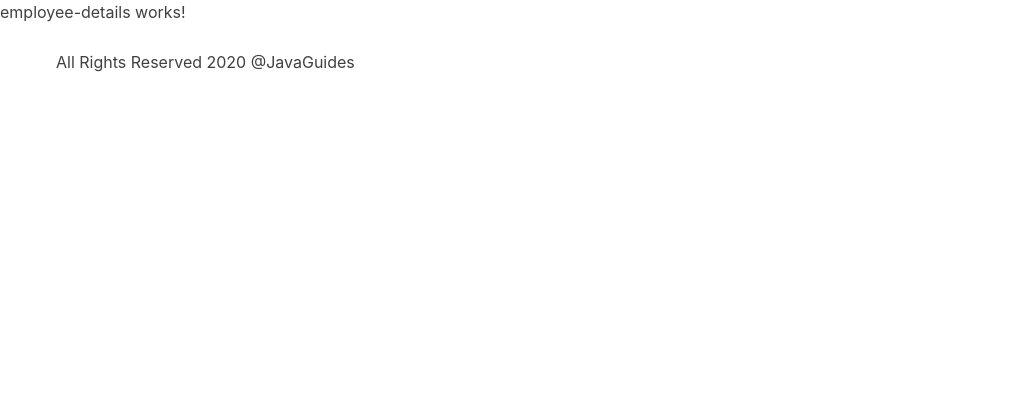
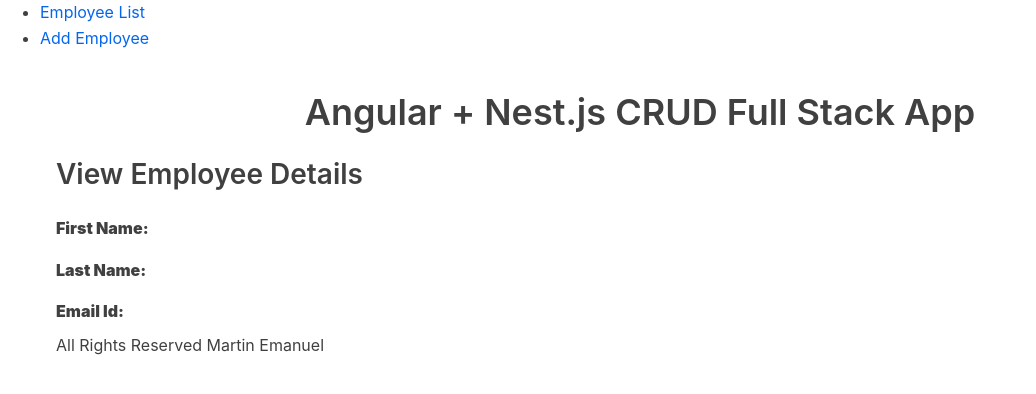
Before and after one commit to MartinEmanuelMaldonado93/employees, an Angular app: page /employee-details/1 in a window 1280 px wide. Shown: the top 394 px of the page, without its empty margins (0-1036 px from the left). Built offline with nearby package versions, Linux system fonts and the light colour scheme; no server answers.

Commit message:
full demo

```diff
--- a/src/app/app.component.html
+++ b/src/app/app.component.html
@@ -1,6 +1,25 @@
-<router-outlet></router-outlet>
-<footer class = "footer">
-    <div class = "container">
-        <span>All Rights Reserved 2020 @JavaGuides</span>
-    </div>
+<nav class="navbar navbar-expand-sm bg-primary navbar-dark">
+  <ul class="navbar-nav">
+    <li class="nav-item">
+      <a routerLink="employees" routerLinkActive="active" class="nav-link"
+        >Employee List</a
+      >
+    </li>
+    <li class="nav-item">
+      <a routerLink="create-employee" routerLinkActive="active" class="nav-link"
+        >Add Employee</a
+      >
+    </li>
+  </ul>
+</nav>
+
+<h1 class="text-center">{{ title }}</h1>
+<div class="container">
+  <router-outlet style="min-height: 100vh"></router-outlet>
+</div>
+
+<footer class="footer">
+  <div class="container">
+    <span>All Rights Reserved Martin Emanuel</span>
+  </div>
 </footer>
--- a/src/app/app.component.ts
+++ b/src/app/app.component.ts
@@ -3,9 +3,8 @@
 @Component({
   selector: 'app-root',
   templateUrl: './app.component.html',
-  styleUrls: ['./app.component.css']
+  styleUrls: ['./app.component.css'],
 })
 export class AppComponent {
-  title = 'employees';
-
+  title = 'Angular + Nest.js CRUD Full Stack App';
 }
--- a/src/app/create-employee/create-employee.component.ts
+++ b/src/app/create-employee/create-employee.component.ts
@@ -17,7 +17,7 @@
   ) {}
 
   ngOnInit(): void {
-    throw new Error('Method not implemented.');
+   // throw new Error('Method not implemented.');
   }
 
   saveEmployee() {
--- a/src/app/employee-details/employee-details.component.html
+++ b/src/app/employee-details/employee-details.component.html
@@ -1 +1,12 @@
-<p>employee-details works!</p>
+<h3>View Employee Details</h3>
+<div>
+  <div>
+    <label> <b> First Name: </b></label> {{ employee.firstName }}
+  </div>
+  <div>
+    <label> <b> Last Name: </b></label> {{ employee.lastName }}
+  </div>
+  <div>
+    <label> <b> Email Id: </b></label> {{ employee.emailId }}
+  </div>
+</div>
--- a/src/app/employee-details/employee-details.component.ts
+++ b/src/app/employee-details/employee-details.component.ts
@@ -1,10 +1,28 @@
-import { Component } from '@angular/core';
+import { Component, OnInit } from '@angular/core';
+import { ActivatedRoute } from '@angular/router';
+import { EmployeeService } from '../employee.service';
+import { Employee } from '../employeeClass';
 
 @Component({
   selector: 'app-employee-details',
   templateUrl: './employee-details.component.html',
-  styleUrls: ['./employee-details.component.css']
+  styleUrls: ['./employee-details.component.css'],
 })
-export class EmployeeDetailsComponent {
+export class EmployeeDetailsComponent implements OnInit {
+  id: number;
+  employee: Employee;
 
+  constructor(
+    private route: ActivatedRoute,
+    private employeService: EmployeeService
+  ) {
+    this.employee = new Employee();
+    this.id = this.route.snapshot.params['id'];
+  }
+
+  ngOnInit(): void {
+    this.employeService.getEmployeeById(this.id).subscribe((emp) => {
+      this.employee = emp;
+    });
+  }
 }
--- a/src/app/employee-list/employee-list.component.html
+++ b/src/app/employee-list/employee-list.component.html
@@ -1,7 +1,7 @@
 <div class="row">
   <h2>Employee List</h2>
 </div>
-<div class="contain-table">
+<div class="">
   <table class="table striped-table table-bordered">
     <div
       *ngIf="loading"
@@ -33,7 +33,13 @@
           <button class="danger-button" (click)="deleteEmployee(+employee.id)">
             Delete
           </button>
-          <!-- <button (click) = "employeeDetails(employee.id)" class = "btn btn-primary" style="margin-left: 10px"> View</button> -->
+          <button
+            (click)="employeeDetails(employee.id)"
+            class="btn btn-primary"
+            style="margin-left: 10px"
+          >
+            View
+          </button>
         </td>
       </tr>
     </tbody>
--- a/src/app/employee-list/employee-list.component.ts
+++ b/src/app/employee-list/employee-list.component.ts
@@ -38,22 +38,21 @@
       });
     this.onRefreshClick();
   }
-  // Trigger a refresh when the user clicks a button or some other event
   onRefreshClick() {
     this.refresh$.next();
   }
-
-  private getEmployees(): Observable<I_Employee[]> {
+  getEmployees(): Observable<I_Employee[]> {
     console.log('getEmployees');
     return this.employeeService.getEmployeesList();
     // const listEmployeeObs = this.employeeService.getEmployeesList();
     // listEmployeeObs.subscribe((data) => (this.employees = data));
   }
-
+  employeeDetails(id: number) {
+    this.router.navigate(['employee-details', id]);
+  }
   updateEmployee(id: number) {
     this.router.navigate(['update-employee', id]);
   }
-
   deleteEmployee(id: number) {
     /** TODO should show a spinner and then deleted from the ui */
     this.employeeService.deleteEmployee(id).subscribe({
```
